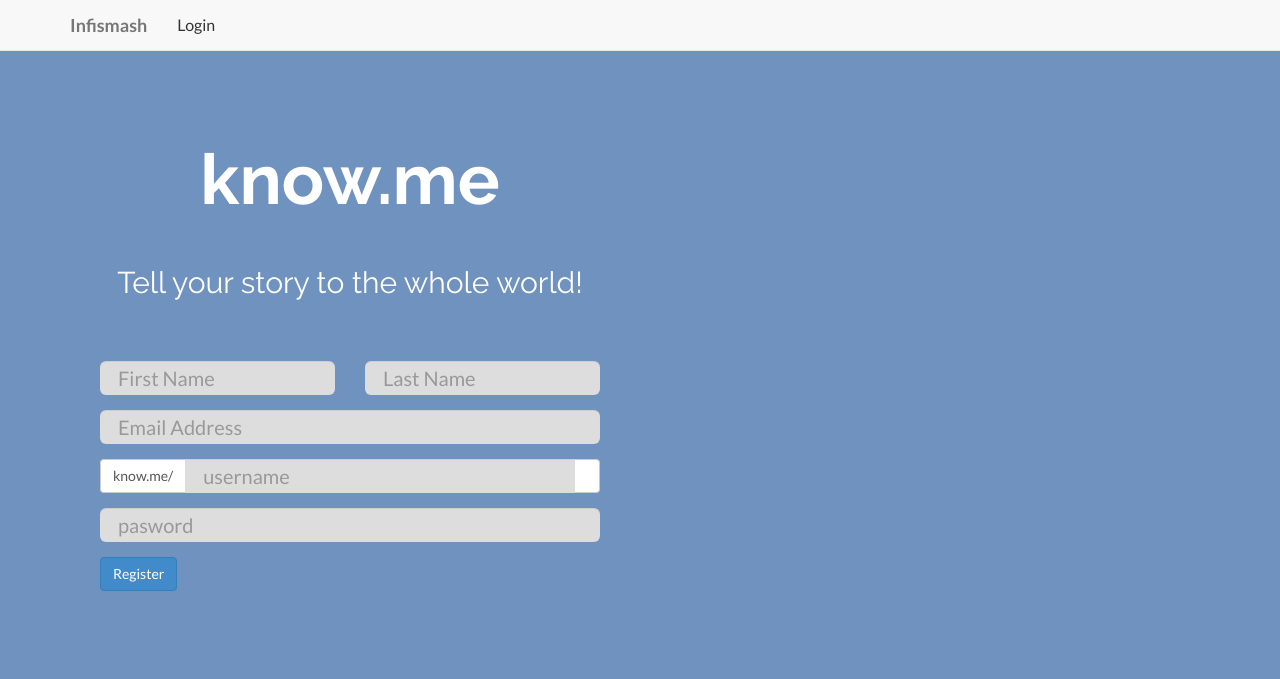
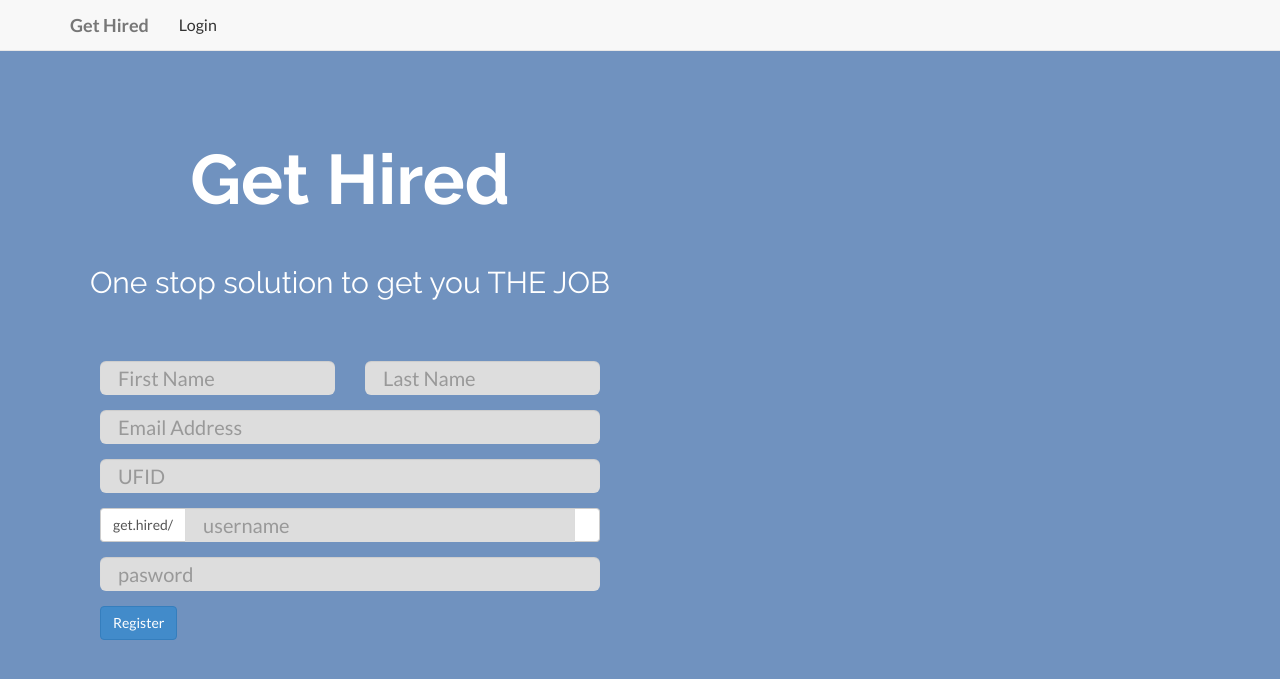
Before and after one commit to kedaramrolkar/CareerResourseCentre, a PHP site: page / in a window 1280 px wide. Shown: the top 679 px of the page. Run offline with PHP 8.4, Linux system fonts and the light colour scheme; data that the repository does not hold is empty.

Commit message:
kriti commit

```diff
--- a/_database/database.php
+++ b/_database/database.php
@@ -1,7 +1,7 @@
 <?php
     $hostname = "localhost";
     $user = "root";
-    $password = "";
+    $password = "root";
     $database = "userprofile";
     $prefix = "";
     $database=mysqli_connect($hostname,$user,$password,$database);
--- a/controllers/form/registration-form.php
+++ b/controllers/form/registration-form.php
@@ -18,12 +18,19 @@
                             </div>
                          </div>
                      </div>
+                      <div class="row">
+                         <div class="col-lg-12">
+                            <div class="form-group">
+                                <input type="ufid" class="form-control input-lg" placeholder="UFID" name="user_ufid" required>
+                            </div>
+                         </div>
+                     </div>
                      <div class="row">
                          <div class="col-lg-12">
                             <div class="form-group">
                                 <div class="input-group">
                                     <span class="input-group-addon">
-                                        <!-- http://<?php echo $rws['domain_websiteaddress'];?>/user_username= --> know.me/
+                                        <!-- http://<?php echo $rws['domain_websiteaddress'];?>/user_username= --> get.hired/
                                     </span>
                                     <input type="username" class="form-control input-lg" placeholder="username" name="user_username" id="user_username" required>
                                     <span class="input-group-addon" id="status"></span>
--- a/controllers/navigation/first-navigation.php
+++ b/controllers/navigation/first-navigation.php
@@ -13,7 +13,7 @@
 	            <span class="icon-bar"></span>
 	            <span class="icon-bar"></span>
 	          </button>
-                <a class="navbar-brand" href="home.php"><b>Infismash</b></a>
+                <a class="navbar-brand" href="home.php"><b>Get Hired</b></a>
             </div>
 	        <div class="navbar-collapse collapse" id="navbar-collapse1">
 	           <ul class="nav navbar-nav">
@@ -23,7 +23,7 @@
 	           </ul>
                 <form class="navbar-form navbar-left" role="search" method="post" autocomplete="off" action="search-result.php">
                     <div class="form-group">
-                        <input type="text" class="search form-control" id="searchbox" placeholder="Search for People" name="search-form"/><br />
+                        <input type="text" class="search form-control" id="searchbox" placeholder="JOB Search" name="search-form"/><br />
                         <div id="display"></div>
 				    </div>
 				</form>
--- a/controllers/navigation/index-before-login-navigation.php
+++ b/controllers/navigation/index-before-login-navigation.php
@@ -7,7 +7,7 @@
 	            <span class="icon-bar"></span>
 	            <span class="icon-bar"></span>
 	          </button>
-                <a class="navbar-brand" href="index.php"><b>Infismash</b></a>
+                <a class="navbar-brand" href="index.php"><b>Get Hired</b></a>
 	        </div>
 	        <div class="navbar-collapse collapse">
 	          <ul class="nav navbar-nav back">
--- a/home.php
+++ b/home.php
@@ -30,7 +30,7 @@
         <div class="col-md-4">
             <ul class="nav text-center">
                 <li><a href="edit-profile.php">Edit your profile</a></li>
-                <li><a href="all-users.php">View all users</a></li>
+                <li><a href="all-users.php">Search Jobs</a></li>
                 <li><a href="components/logout.php">Logout</a></li>
                 <li></li>
                 <li></li>
--- a/index.php
+++ b/index.php
@@ -14,8 +14,8 @@
                     </div>
                     <div class="row">
                     <div class="col-lg-6">
-                        <h1><b>know.me</b></h1>
-                        <h3>Tell your story to the whole world!</h3>
+                        <h1><b>Get Hired</b></h1>
+                        <h3>One stop solution to get you THE JOB</h3>
                         <br>
                         <?php include 'controllers/form/registration-form.php' ?>
                     </div>
```
Also changed, not shown: all-details.php.txt (added).
